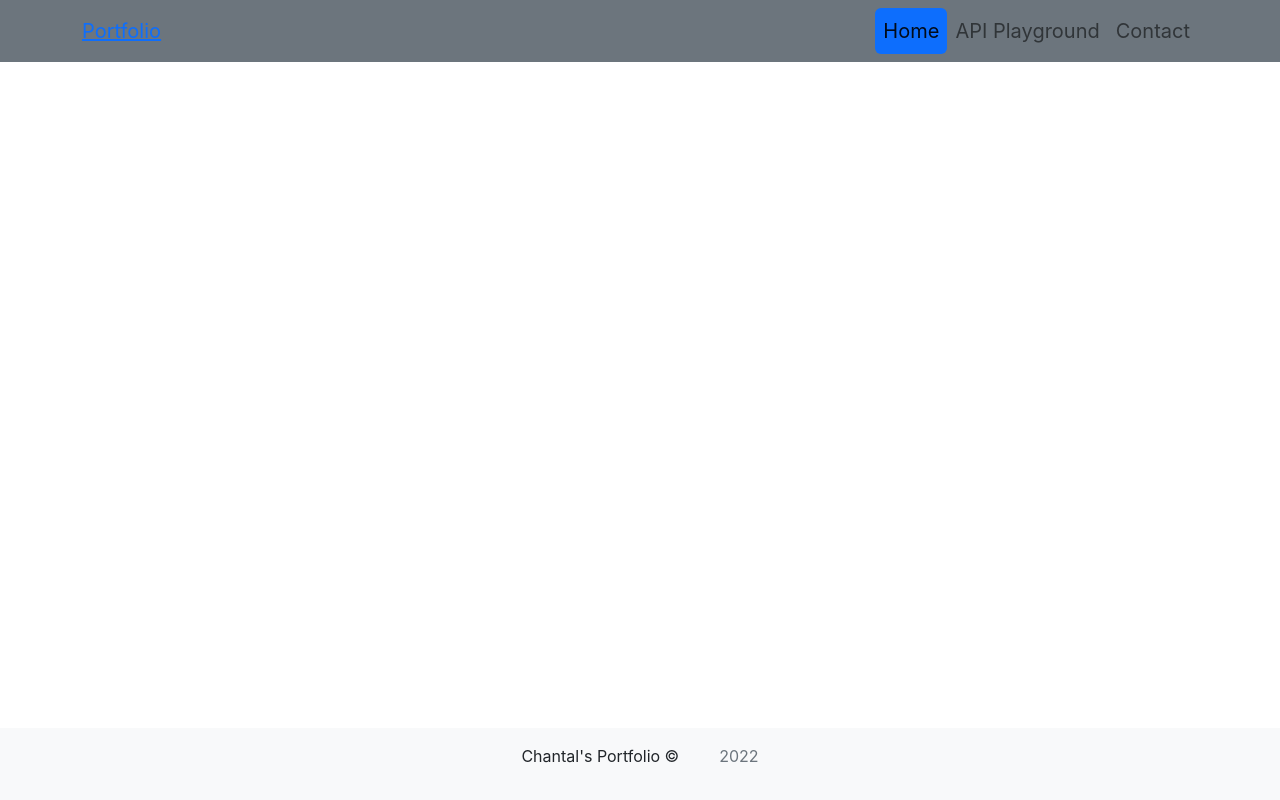
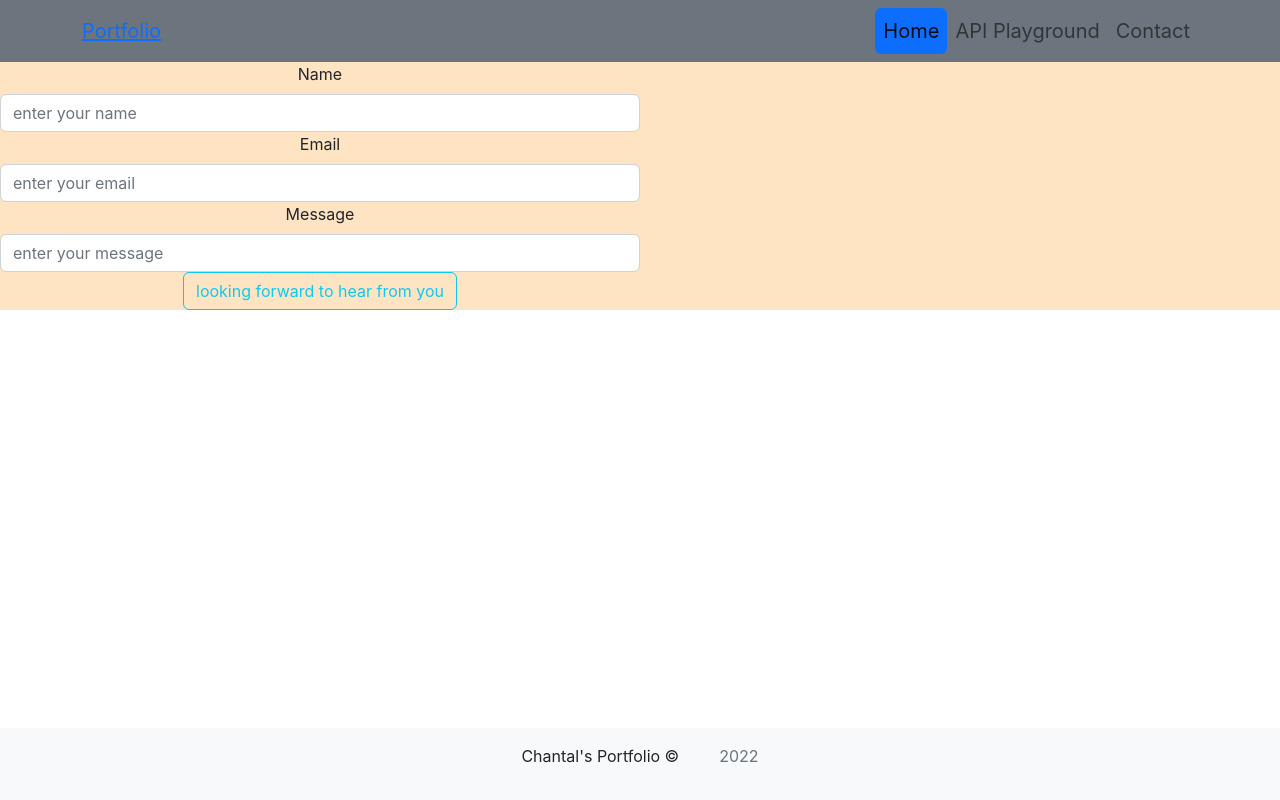
Before and after one commit to chantal0000/portfolio-bootstrap-react-js, a React (Create React App) app: page /contact in a window 1280 px wide. Built offline with nearby package versions, Linux system fonts and the light colour scheme.

Commit message:
adding contact form structure frontend

```diff
--- a/src/pages/contact.js
+++ b/src/pages/contact.js
@@ -1,10 +1,72 @@
-import BtsNavbar from "../components/navbar";
+// import BtsNavbar from "../components/navbar";
+import {Form, Button} from "react-bootstrap";
+import {useState} from "react";
 
-function Contact(){
-    return(
-    // <BtsNavbar></BtsNavbar>
-        <></>
-)
+function Contact() {
+    // initial, empty state ""
+    const initialState = {
+        name: "",
+        email: "",
+        message: ""
+    }
+    // hook to set state
+
+    const [newMail, setNewMail] = useState(initialState);
+//    // function to handle the change of the input fields
+    const {name, email, message} = newMail;
+
+    // anonymous function called e
+    // e is object argument that allows to initalize
+    const eventTrigger = e => {
+        // how will event be updated?
+        // spread operator ...
+        // new key value pair [e.target.name]: e.target.value
+        setNewMail({...newMail, [e.target.name]: e.target.value})
+    }
+    const handleSubmit = e => {
+        // react hook, when we click on send button but not all fields are filled it will not submit the mail
+        e.preventDefault()
+    }
+
+    return (
+        // <BtsNavbar></BtsNavbar>
+        <>
+            <div className="FormWrapper w-50 justify-content-center align-items-center">
+                <Form>
+                    <Form.Group controlId="FormName">
+                        <Form.Label>Name</Form.Label>
+                        <Form.Control
+                            onChange={eventTrigger}
+                            value={name}
+                            name="name"
+                            type="text"
+                            placeholder="enter your name"
+                        />
+                    </Form.Group>
+                    <Form.Group controlId="FormEmail">
+                        <Form.Label>Email</Form.Label>
+                        <Form.Control
+                            onChange={eventTrigger}
+                            value={email}
+                            name="email"
+                            type="email"
+                            placeholder="enter your email"/>
+                    </Form.Group>
+                    <Form.Group controlId="FormInputField">
+                        <Form.Label>Message</Form.Label>
+                        <Form.Control
+                            onChange={eventTrigger}
+                            value={message}
+                            name="message"
+                            type="text"
+                            placeholder="enter your message"
+                        />
+                    </Form.Group>
+                    <Button type="submit" variant="outline-info">looking forward to hear from you</Button>
+                </Form>
+            </div>
+        </>
+    )
 }
 
 export default Contact;
```
